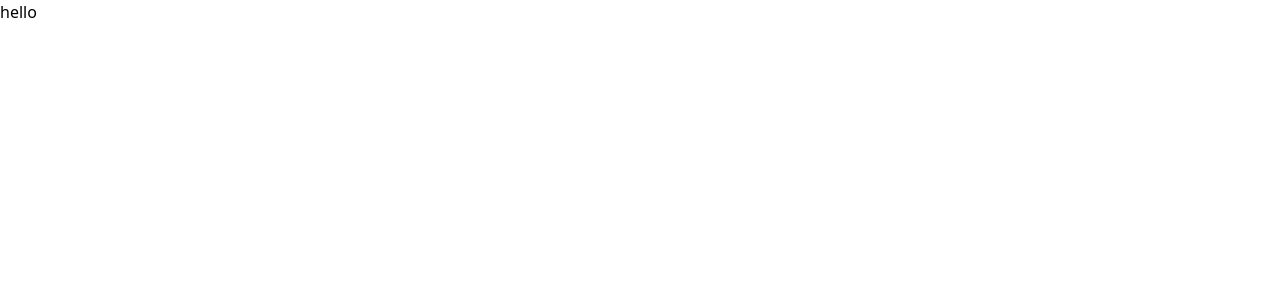
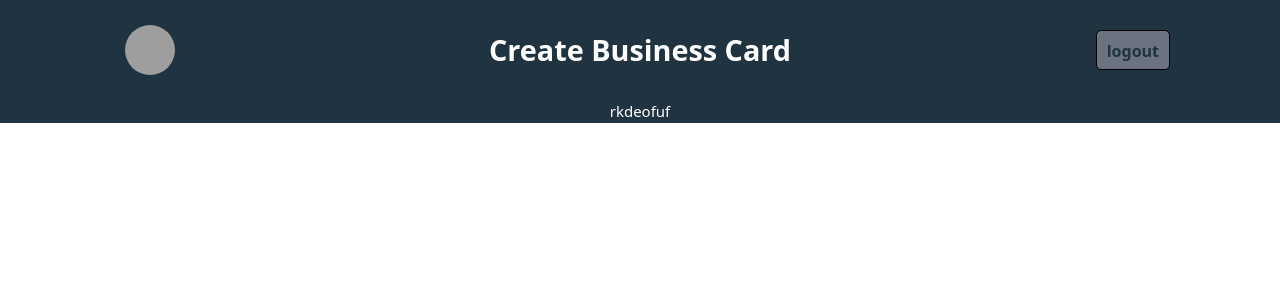
Before and after one commit to kangdaelyeol/mybusinesscard, a React (Vite) app in the folder renew/: page / in a window 1280 px wide. Shown: the top 300 px of the page. Built offline with nearby package versions, Linux system fonts and the light colour scheme; grey boxes are pictures that could not be loaded.

Commit message:
add Homepage

```diff
--- a/renew/src/App.jsx
+++ b/renew/src/App.jsx
@@ -1,9 +1,17 @@
+import { createBrowserRouter, RouterProvider } from 'react-router-dom'
+import HomePage from './pages/HomePage'
+
+const routerConfig = [
+    {
+        path: '/',
+        element: <HomePage />,
+    },
+]
+
+const router = createBrowserRouter(routerConfig)
+
 function App() {
-	return (
-		<>
-			<h1>hello</h1>
-		</>
-	);
+    return <RouterProvider router={router} />
 }
 
-export default App;
+export default App
--- /dev/null
+++ b/renew/src/components/Footer.jsx
@@ -0,0 +1,15 @@
+import React from 'react'
+
+export default function Footer() {
+    return (
+        <footer className="bg-color-cyan w-full flex justify-center items-center">
+            <a
+                href="https://github.com/kangdaelyeol"
+                target="_blank"
+                className="text-[15px] text-white hover:underline"
+            >
+                rkdeofuf
+            </a>
+        </footer>
+    )
+}
--- /dev/null
+++ b/renew/src/components/Header.jsx
@@ -0,0 +1,31 @@
+import React from 'react'
+
+export default function Header() {
+    const isLogin = true
+
+    return (
+        <header className="bg-color-cyan">
+            <div className="max-w-[1100px] relative mx-auto h-[100px] flex">
+                {isLogin && (
+                    <div>
+                        <img
+                            alt="profile"
+                            className="absolute inset-y-0 my-auto left-[20px] h-[50px] w-[50px] rounded-[50%] ml-[15px]"
+                            src="https://avatars.githubusercontent.com/u/27201345?v=4"
+                        ></img>
+                    </div>
+                )}
+
+                <span className="inset-0 m-auto text-white font-bold text-[1.8rem]">
+                    Create Business Card
+                </span>
+
+                {isLogin && (
+                    <div className="absolute h-[40px] leading-[40px] px-[10px] right-[20px] top-0 bottom-0 my-auto text-[1rem] font-bold text-color-cyan bg-gray-500 border-[1px] border-solid border-black rounded-[5px] cursor-pointer transition-all hover:bg-black hover:text-white">
+                        logout
+                    </div>
+                )}
+            </div>
+        </header>
+    )
+}
--- /dev/null
+++ b/renew/src/pages/HomePage.jsx
@@ -0,0 +1,12 @@
+import React from 'react'
+import Header from '../components/Header'
+import Footer from '../components/Footer'
+
+export default function HomePage() {
+    return (
+        <div>
+            <Header />
+            <Footer />
+        </div>
+    )
+}
```
